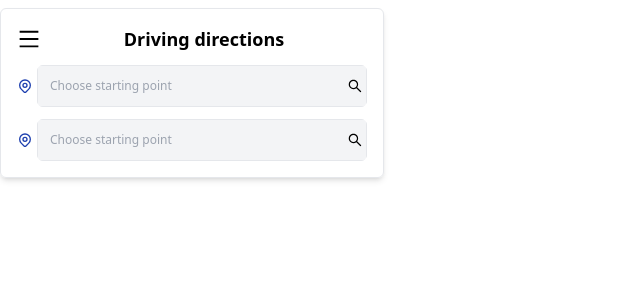
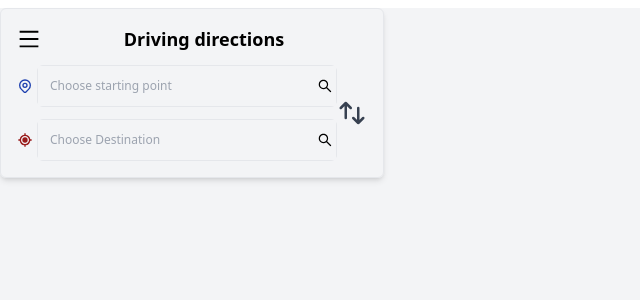
Before and after one commit to Emmykage/city-way, a React (Create React App) app: page / in a window 1280 px wide. Shown: the top 300 px of the page, without its empty margins (0-640 px from the left). Built offline with nearby package versions, Linux system fonts and the light colour scheme.

Commit message:
update nav bar

```diff
--- a/src/App.js
+++ b/src/App.js
@@ -3,7 +3,7 @@ import Home from './pages/Home';
 
 function App() {
   return (
-    <div className="container">
+    <div className="main-container bg-gray-100 min-h-screen w-full">
       <Home />
 
     </div>
--- a/src/components/nav-bar/SideBar.jsx
+++ b/src/components/nav-bar/SideBar.jsx
@@ -1,6 +1,7 @@
 import React from 'react';
 import { AiOutlineClose, AiOutlineMenu, AiOutlineSearch } from 'react-icons/ai';
-import { HiOutlineLocationMarker } from 'react-icons/hi';
+import { HiOutlineLocationMarker, HiOutlineSwitchVertical } from 'react-icons/hi';
+import {BiCurrentLocation} from "react-icons/bi"
 import { useDispatch, useSelector } from 'react-redux';
 import { setToggleMenu } from '../../redux/toggleMenu/toggle';
 
@@ -22,7 +23,9 @@ const SideBar = () => {
             Driving directions
           </h3>
         </div>
-        <div className="mt-3">
+        <div className='flex'>
+
+            <div className="mt-3 flex-1">
                 <div className="flex items-center justify-between gap-1 ">
                     <span><HiOutlineLocationMarker className="text-blue-800" /></span>
                     <div className="flex-1 rounded-md overflow-hidden relative">
@@ -32,18 +35,23 @@ const SideBar = () => {
 
                 </div>
                 <div className="flex items-center justify-between gap-1 mt-3 ">
-            <span><HiOutlineLocationMarker className="text-blue-800" /></span>
+                    <span><BiCurrentLocation className="text-red-800" /></span>
                     <div className="flex-1 rounded-md overflow-hidden relative">
-              <input type="text" className="border text-xs p-3 w-full  bg-gray-100  outline-none" placeholder="Choose starting point" />
+                    <input type="text" className="border text-xs p-3 w-full  bg-gray-100  outline-none" placeholder="Choose Destination" />
                     <AiOutlineSearch className=" absolute right-1 top-1/2 -translate-y-1/2" />
                     </div>
 
                 </div>
 
             </div>
+            <div className='mt-3 flex justify-center text-gray-700 items-center text-3xl'>
+                <HiOutlineSwitchVertical/>
+            </div>
 
         </div>
-      <div className={`fixed top-0 max-w-xs w-full h-screen border border-gray-700 bg-gray-400 ${toggleMenu ? 'left-0' : '-left-full'}`}>
+
+      </div>
+      <div className={`fixed top-0 max-w-xs w-full h-screen border border-white bg-white shadow-md ${toggleMenu ? 'left-0' : '-left-full'}`}>
         <div className="p-4">
           <AiOutlineClose className="text-2xl" onClick={handleToggle} />
 
```
Lines whose indentation alone changed are shown as unchanged.
